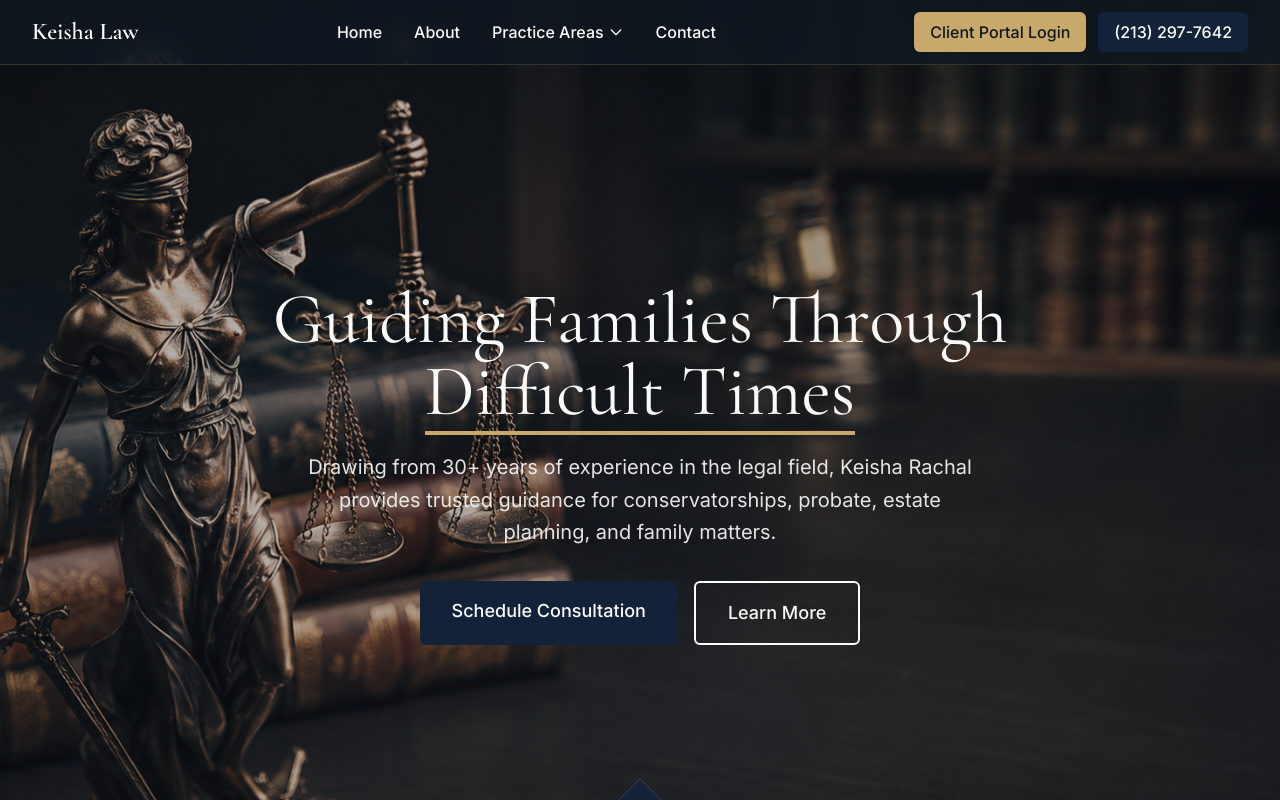
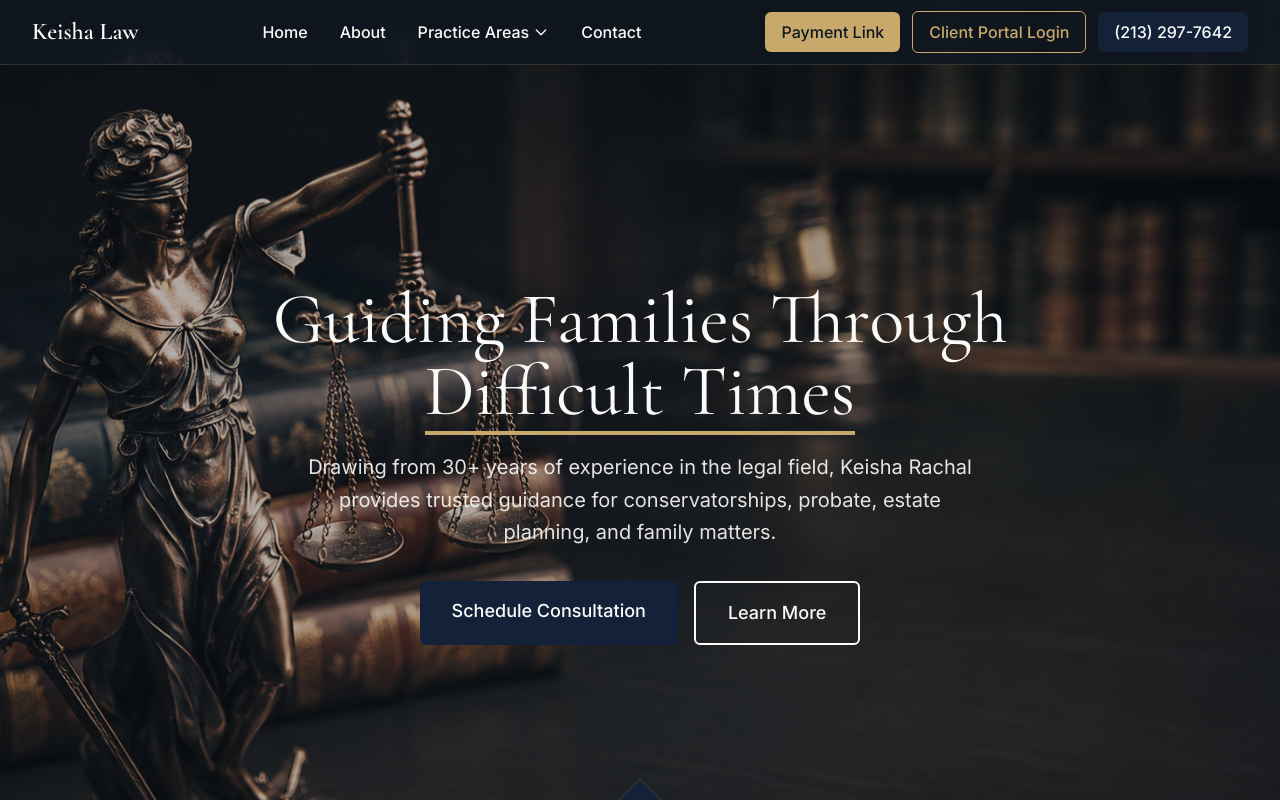
Before and after one commit to burchdad/keisha-law, a Next.js app: page / in a window 1280 px wide. Shown: the top 800 px of the page. Built offline with nearby package versions, Linux system fonts and the light colour scheme.

Commit message:
Update payment and client portal links

```diff
--- a/components/Footer.tsx
+++ b/components/Footer.tsx
@@ -2,8 +2,10 @@
 
 import Link from 'next/link';
 
+const paymentUrl =
+  'https://secure.lawpay.com/pages/rachallawfirmapc/operating';
 const clientPortalUrl =
-  'https://secure.lawpay.com/pages/rachallawfirmapc/operating';
+  'https://auth.mycase.com/login_sessions/launchpad?client_id=tCEM8hNY7GaC2c8P';
 
 export default function Footer() {
   return (
@@ -46,6 +48,16 @@ export default function Footer() {
               <li><Link href="/contact" className="hover:text-accent-gold transition-colors">Contact</Link></li>
               <li>
                 <a
+                  href={paymentUrl}
+                  target="_blank"
+                  rel="noopener noreferrer"
+                  className="hover:text-accent-gold transition-colors"
+                >
+                  Payment Link
+                </a>
+              </li>
+              <li>
+                <a
                   href={clientPortalUrl}
                   target="_blank"
                   rel="noopener noreferrer"
--- a/components/Header.tsx
+++ b/components/Header.tsx
@@ -19,8 +19,10 @@ const navLinks = [
   { href: '/contact', label: 'Contact' },
 ];
 
+const paymentUrl =
+  'https://secure.lawpay.com/pages/rachallawfirmapc/operating';
 const clientPortalUrl =
-  'https://secure.lawpay.com/pages/rachallawfirmapc/operating';
+  'https://auth.mycase.com/login_sessions/launchpad?client_id=tCEM8hNY7GaC2c8P';
 
 export default function Header() {
   const [isPracticeMenuOpen, setIsPracticeMenuOpen] = useState(false);
@@ -128,10 +130,19 @@ export default function Header() {
 
           <div className="flex items-center gap-3">
             <a
+              href={paymentUrl}
+              target="_blank"
+              rel="noopener noreferrer"
+              className="hidden xl:inline-flex bg-accent-gold text-primary px-4 py-2 rounded-md hover:bg-accent-gold/90 transition-colors font-medium"
+            >
+              Payment Link
+            </a>
+
+            <a
               href={clientPortalUrl}
               target="_blank"
               rel="noopener noreferrer"
-              className="hidden lg:inline-flex bg-accent-gold text-primary px-4 py-2 rounded-md hover:bg-accent-gold/90 transition-colors font-medium"
+              className="hidden xl:inline-flex border border-accent-gold text-accent-gold px-4 py-2 rounded-md hover:bg-accent-gold hover:text-primary transition-colors font-medium"
             >
               Client Portal Login
             </a>
@@ -216,10 +227,18 @@ export default function Header() {
               (213) 297-7642
             </a>
             <a
+              href={paymentUrl}
+              target="_blank"
+              rel="noopener noreferrer"
+              className="flex justify-center bg-accent-gold text-primary px-4 py-3 rounded-md hover:bg-accent-gold/90 transition-colors font-medium"
+            >
+              Payment Link
+            </a>
+            <a
               href={clientPortalUrl}
               target="_blank"
               rel="noopener noreferrer"
-              className="flex justify-center bg-accent-gold text-primary px-4 py-3 rounded-md hover:bg-accent-gold/90 transition-colors font-medium"
+              className="flex justify-center border border-accent-gold text-accent-gold px-4 py-3 rounded-md hover:bg-accent-gold hover:text-primary transition-colors font-medium"
             >
               Client Portal Login
             </a>
```
